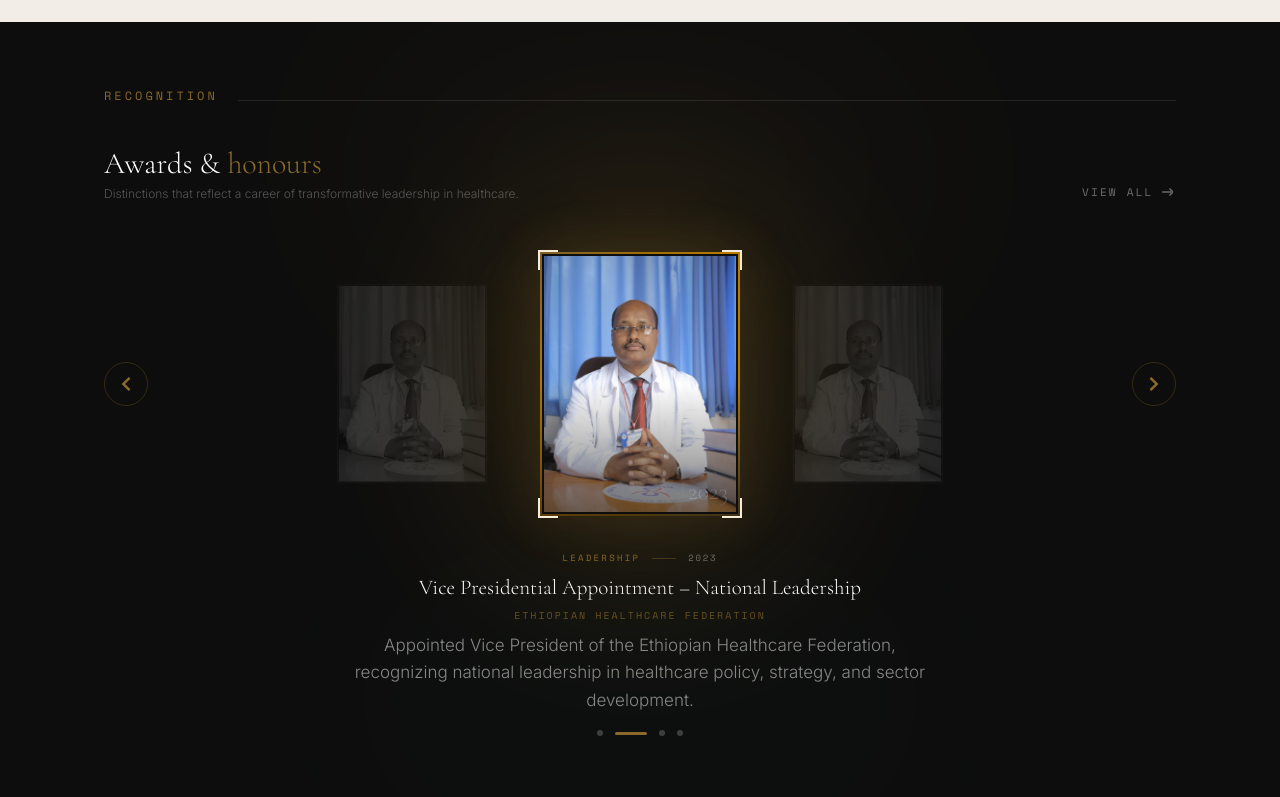
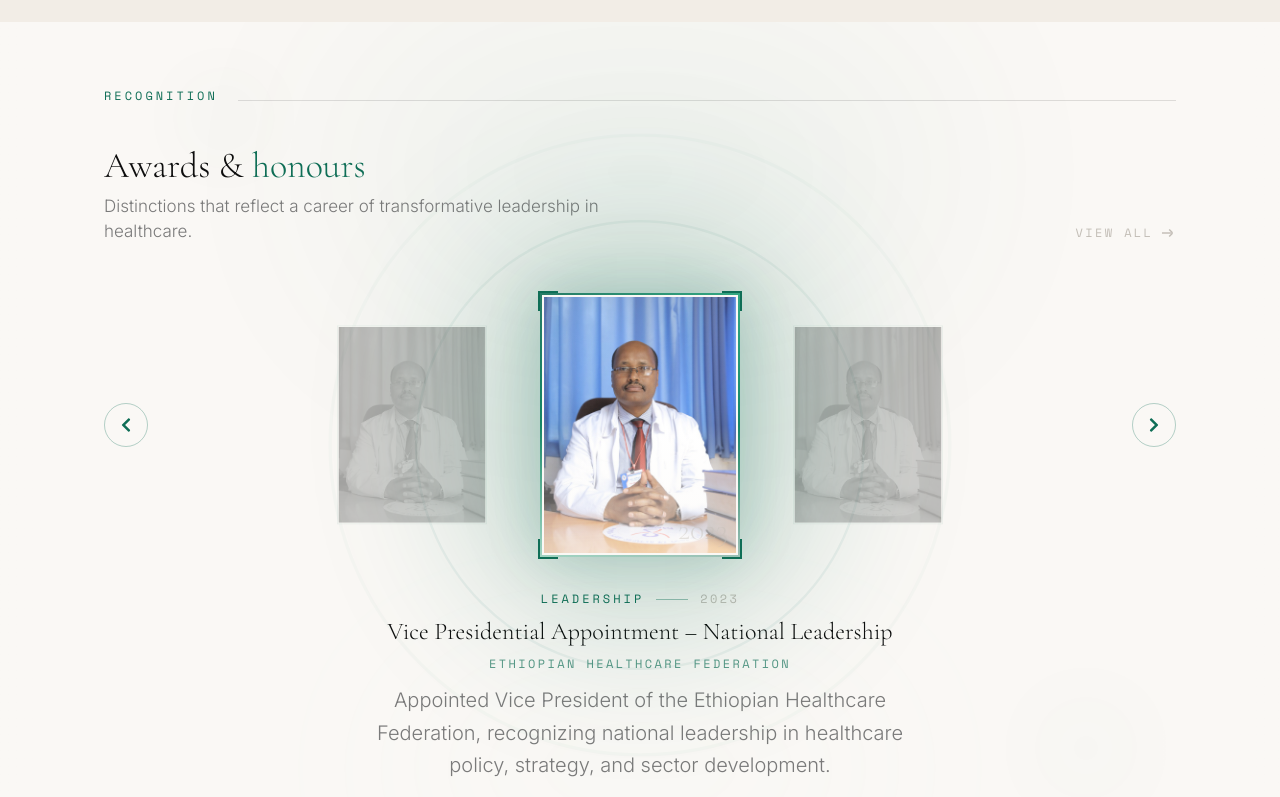
Before and after one commit to Kaleb-07/dr_portfolio, a React (Vite) app: page / in a window 1280 px wide. Shown: the part 3680-4477 px from the top of the page. Built offline with nearby package versions, Linux system fonts and the light colour scheme.

Commit message:
updating the awards secion ui

```diff
--- a/src/features/home/HomeAwards.tsx
+++ b/src/features/home/HomeAwards.tsx
@@ -1,6 +1,6 @@
-import { useState, useRef, useEffect, useCallback } from 'react'
+import { useState, useRef, useEffect, useCallback, useMemo } from 'react'
 import { Link } from 'react-router-dom'
-import { motion, useInView } from 'framer-motion'
+import { motion, useInView, AnimatePresence } from 'framer-motion'
 import { FaChevronLeft, FaChevronRight } from 'react-icons/fa'
 import { Container } from '@/components/shared'
 import { awards } from '@/data/awards'
@@ -21,7 +21,7 @@ function GoldenFrame({
         className={cn(
           'relative transition-all duration-700 ease-out',
           isActive
-            ? 'shadow-[0_0_50px_rgba(138,106,42,0.2),0_0_100px_rgba(138,106,42,0.08)]'
+            ? 'shadow-[0_0_50px_rgba(15,110,86,0.2),0_0_100px_rgba(15,110,86,0.08)]'
             : 'shadow-none'
         )}
       >
@@ -29,17 +29,37 @@ function GoldenFrame({
           className={cn(
             'relative transition-all duration-700 ease-out',
             isActive
-              ? 'p-[2px] bg-gradient-to-br from-gold via-yellow-600 to-gold'
-              : 'p-[1px] bg-white/10'
+              ? 'p-[2px] bg-gradient-to-br from-teal via-teal-mid to-teal'
+              : 'p-[1px] bg-teal/20'
           )}
         >
-          <div className={cn('bg-ink transition-all duration-700', isActive ? 'p-[2px]' : 'p-[1px]')}>
+          <div className={cn('bg-paper transition-all duration-700', isActive ? 'p-[2px]' : 'p-[1px]')}>
             {isActive && (
               <>
-                <div className="absolute -top-[2px] -left-[2px] w-5 h-5 border-t-[2.5px] border-l-[2.5px] border-gold-light z-10" />
-                <div className="absolute -top-[2px] -right-[2px] w-5 h-5 border-t-[2.5px] border-r-[2.5px] border-gold-light z-10" />
-                <div className="absolute -bottom-[2px] -left-[2px] w-5 h-5 border-b-[2.5px] border-l-[2.5px] border-gold-light z-10" />
-                <div className="absolute -bottom-[2px] -right-[2px] w-5 h-5 border-b-[2.5px] border-r-[2.5px] border-gold-light z-10" />
+                <motion.div
+                  initial={{ opacity: 0 }}
+                  animate={{ opacity: 1 }}
+                  transition={{ duration: 0.4, delay: 0.15 }}
+                  className="absolute -top-[2px] -left-[2px] w-5 h-5 border-t-[2.5px] border-l-[2.5px] border-teal z-10"
+                />
+                <motion.div
+                  initial={{ opacity: 0 }}
+                  animate={{ opacity: 1 }}
+                  transition={{ duration: 0.4, delay: 0.2 }}
+                  className="absolute -top-[2px] -right-[2px] w-5 h-5 border-t-[2.5px] border-r-[2.5px] border-teal z-10"
+                />
+                <motion.div
+                  initial={{ opacity: 0 }}
+                  animate={{ opacity: 1 }}
+                  transition={{ duration: 0.4, delay: 0.25 }}
+                  className="absolute -bottom-[2px] -left-[2px] w-5 h-5 border-b-[2.5px] border-l-[2.5px] border-teal z-10"
+                />
+                <motion.div
+                  initial={{ opacity: 0 }}
+                  animate={{ opacity: 1 }}
+                  transition={{ duration: 0.4, delay: 0.3 }}
+                  className="absolute -bottom-[2px] -right-[2px] w-5 h-5 border-b-[2.5px] border-r-[2.5px] border-teal z-10"
+                />
               </>
             )}
             {children}
@@ -48,10 +68,52 @@ function GoldenFrame({
       </div>
       {isActive && (
         <div className="absolute -inset-20 -z-10 pointer-events-none">
-          <div className="w-full h-full rounded-full opacity-20 blur-[80px] bg-gold" />
+          <div className="w-full h-full rounded-full opacity-20 blur-[80px] bg-teal" />
         </div>
       )}
     </div>
+  )
+}
+
+function Fireworks({ index, count = 32 }: { index: number; count?: number }) {
+  const particles = useMemo(() => {
+    return Array.from({ length: count }, (_, i) => {
+      const angle = (i / count) * 360 + Math.random() * 20
+      const rad = (angle * Math.PI) / 180
+      const distance = 80 + Math.random() * 140
+      const size = 4 + Math.random() * 5
+      const colors = ['bg-teal', 'bg-teal-mid', 'bg-teal-light']
+      return {
+        x: Math.cos(rad) * distance,
+        y: Math.sin(rad) * distance,
+        size,
+        delay: Math.random() * 0.2,
+        color: colors[Math.floor(Math.random() * colors.length)],
+      }
+    })
+  }, [index, count])
+
+  return (
+    <motion.div className="absolute inset-0 pointer-events-none" key={`${index}-${count}`}>
+      {particles.map((p, i) => (
+        <motion.div
+          key={i}
+          initial={{ opacity: 1, x: "-50%", y: "-50%", scale: 1 }}
+          animate={{
+            opacity: 0,
+            x: `calc(-50% + ${p.x}px)`,
+            y: `calc(-50% + ${p.y}px)`,
+            scale: 0,
+          }}
+          transition={{
+            duration: 1.2 + p.delay,
+            ease: 'easeOut',
+          }}
+          className={`absolute top-1/2 left-1/2 rounded-full ${p.color}`}
+          style={{ width: p.size, height: p.size }}
+        />
+      ))}
+    </motion.div>
   )
 }
 
@@ -60,6 +122,7 @@ const gap = 28
 
 export default function HomeAwards() {
   const [activeIndex, setActiveIndex] = useState(0)
+  const [prevIndex, setPrevIndex] = useState(0)
   const sectionRef = useRef<HTMLDivElement>(null)
   const headerRef = useRef<HTMLDivElement>(null)
   const headerInView = useInView(headerRef, { once: true })
@@ -67,6 +130,11 @@ export default function HomeAwards() {
   const total = featuredAwards.length
 
   const goTo = useCallback((next: number) => {
+    setPrevIndex((prev) => {
+      const n = ((next % total) + total) % total
+      const curr = ((prev) + total) % total
+      return n !== curr ? curr : prev
+    })
     setActiveIndex(((next % total) + total) % total)
   }, [total])
 
@@ -94,23 +162,76 @@ export default function HomeAwards() {
   return (
     <section
       ref={sectionRef}
-      className="py-12 md:py-16 bg-ink text-white relative overflow-hidden"
+      className="py-12 md:py-16 bg-paper text-ink relative overflow-hidden"
     >
       {/* ── Cinematic ambient lighting ── */}
       <div className="absolute inset-0 overflow-hidden pointer-events-none">
         {/* Top spotlight */}
-        <div className="absolute top-0 left-1/2 -translate-x-1/2 w-[600px] h-[300px] opacity-[0.06] bg-gold blur-[120px] rounded-full" />
+        <div className="absolute top-0 left-1/2 -translate-x-1/2 w-[600px] h-[300px] opacity-[0.05] bg-teal blur-[120px] rounded-full" />
         {/* Bottom warm glow */}
-        <div className="absolute bottom-0 left-1/2 -translate-x-1/2 w-[500px] h-[200px] opacity-[0.04] bg-teal blur-[100px] rounded-full" />
+        <div className="absolute bottom-0 left-1/2 -translate-x-1/2 w-[500px] h-[200px] opacity-[0.04] bg-teal-light blur-[100px] rounded-full" />
         {/* Left/right vignette */}
-        <div className="absolute inset-y-0 left-0 w-32 bg-gradient-to-r from-ink to-transparent z-10 pointer-events-none" />
-        <div className="absolute inset-y-0 right-0 w-32 bg-gradient-to-r from-transparent to-ink z-10 pointer-events-none" />
+        <div className="absolute inset-y-0 left-0 w-32 bg-gradient-to-r from-paper to-transparent z-10 pointer-events-none" />
+        <div className="absolute inset-y-0 right-0 w-32 bg-gradient-to-r from-transparent to-paper z-10 pointer-events-none" />
+
+        {/* ── Decorative ripple on award change ── */}
+        <AnimatePresence mode="popLayout">
+          <motion.div
+            key={activeIndex}
+            initial={{ opacity: 0, scale: 0.3 }}
+            animate={{ opacity: 0.12, scale: 2.5 }}
+            exit={{ opacity: 0 }}
+            transition={{ duration: 1.2, ease: 'easeOut' }}
+            className="absolute top-1/2 left-1/2 -translate-x-1/2 -translate-y-1/2 w-[180px] h-[180px] rounded-full border border-teal/50 pointer-events-none"
+          />
+        </AnimatePresence>
+
+        <AnimatePresence mode="popLayout">
+          <motion.div
+            key={activeIndex}
+            initial={{ opacity: 0, scale: 0.2 }}
+            animate={{ opacity: 0.08, scale: 3.5 }}
+            exit={{ opacity: 0 }}
+            transition={{ duration: 1.6, ease: 'easeOut', delay: 0.15 }}
+            className="absolute top-1/2 left-1/2 -translate-x-1/2 -translate-y-1/2 w-[180px] h-[180px] rounded-full border border-teal/30 pointer-events-none"
+          />
+        </AnimatePresence>
+
+        {/* Floating orbs */}
+        <motion.div
+          key={`orb1-${activeIndex}`}
+          initial={{ opacity: 0, y: 20 }}
+          animate={{ opacity: 0.05, y: 0 }}
+          transition={{ duration: 1, delay: 0.3 }}
+          className="absolute top-16 left-[15%] w-16 h-16 rounded-full bg-teal blur-[40px] pointer-events-none"
+        />
+        <motion.div
+          key={`orb2-${activeIndex}`}
+          initial={{ opacity: 0, y: -20 }}
+          animate={{ opacity: 0.04, y: 0 }}
+          transition={{ duration: 1, delay: 0.5 }}
+          className="absolute bottom-20 right-[12%] w-20 h-20 rounded-full bg-teal blur-[50px] pointer-events-none"
+        />
+
+        {/* Firework particle burst — center */}
+        <Fireworks key={`c-${activeIndex}`} index={activeIndex} count={32} />
+
+        {/* Firework particle burst — left side */}
+        <div className="absolute left-0 top-0 w-1/4 h-full">
+          <Fireworks key={`l-${activeIndex}`} index={activeIndex} count={16} />
+        </div>
+
+        {/* Firework particle burst — right side */}
+        <div className="absolute right-0 top-0 w-1/4 h-full">
+          <Fireworks key={`r-${activeIndex}`} index={activeIndex} count={16} />
+        </div>
+
         {/* Subtle texture overlay */}
         <div
-          className="absolute inset-0 opacity-[0.015]"
+          className="absolute inset-0 opacity-[0.02]"
           style={{
             backgroundImage:
-              'radial-gradient(circle at 25% 25%, white 0.5px, transparent 0.5px), radial-gradient(circle at 75% 75%, white 0.5px, transparent 0.5px)',
+              'radial-gradient(circle at 25% 25%, rgba(0,0,0,0.3) 0.5px, transparent 0.5px), radial-gradient(circle at 75% 75%, rgba(0,0,0,0.3) 0.5px, transparent 0.5px)',
             backgroundSize: '40px 40px',
           }}
         />
@@ -126,21 +247,21 @@ export default function HomeAwards() {
           className="mb-6 md:mb-8"
         >
           <div className="section-header">
-            <span className="section-tag text-gold tracking-[0.25em]">Recognition</span>
-            <span className="section-rule !bg-white/10" />
+            <span className="section-tag text-teal tracking-[0.25em]">Recognition</span>
+            <span className="section-rule" />
           </div>
           <div className="flex flex-col md:flex-row md:items-end md:justify-between gap-4">
             <div>
-              <h2 className="font-serif text-2xl md:text-3xl font-light text-white">
-                Awards &amp; <em className="text-gold not-italic">honours</em>
+              <h2 className="font-serif text-3xl md:text-4xl font-light text-ink">
+                Awards &amp; <em className="text-teal not-italic">honours</em>
               </h2>
-              <p className="mt-1 text-xs font-light text-white/30 max-w-lg">
+              <p className="mt-2 text-sm font-light text-ink-muted max-w-lg">
                 Distinctions that reflect a career of transformative leadership in healthcare.
               </p>
             </div>
             <Link
               to="/awards-recognition"
-              className="inline-flex items-center gap-2 font-mono text-[11px] tracking-[0.2em] uppercase text-white/40 hover:text-gold transition-colors duration-300 shrink-0"
+              className="inline-flex items-center gap-2 font-mono text-xs tracking-[0.2em] uppercase text-ink-faint hover:text-teal-mid transition-colors duration-300 shrink-0"
             >
               View All
               <span className="text-base leading-none">→</span>
@@ -153,14 +274,14 @@ export default function HomeAwards() {
           {/* Navigation arrows */}
           <button
             onClick={goPrev}
-            className="absolute left-0 top-1/2 -translate-y-1/2 z-20 w-11 h-11 flex items-center justify-center rounded-full border border-gold/30 text-gold hover:bg-gold/10 hover:border-gold/60 transition-all duration-300 focus:outline-none"
+            className="absolute left-0 top-1/2 -translate-y-1/2 z-20 w-11 h-11 flex items-center justify-center rounded-full border border-teal/30 text-teal hover:bg-teal/10 hover:border-teal/60 transition-all duration-300 focus:outline-none"
             aria-label="Previous award"
           >
             <FaChevronLeft size={16} />
           </button>
           <button
             onClick={goNext}
-            className="absolute right-0 top-1/2 -translate-y-1/2 z-20 w-11 h-11 flex items-center justify-center rounded-full border border-gold/30 text-gold hover:bg-gold/10 hover:border-gold/60 transition-all duration-300 focus:outline-none"
+            className="absolute right-0 top-1/2 -translate-y-1/2 z-20 w-11 h-11 flex items-center justify-center rounded-full border border-teal/30 text-teal hover:bg-teal/10 hover:border-teal/60 transition-all duration-300 focus:outline-none"
             aria-label="Next award"
           >
             <FaChevronRight size={16} />
@@ -205,10 +326,10 @@ export default function HomeAwards() {
                         )}
                       />
                       {isActive && (
-                        <div className="absolute inset-0 bg-gradient-to-t from-ink/60 via-transparent to-ink/10 pointer-events-none" />
+                        <div className="absolute inset-0 bg-gradient-to-t from-paper/60 via-transparent to-paper/10 pointer-events-none" />
                       )}
                       {isActive && (
-                        <span className="absolute bottom-3 right-3 font-serif text-2xl font-light text-white/20 leading-none select-none">
+                        <span className="absolute bottom-3 right-3 font-serif text-3xl font-light text-ink-faint/40 leading-none select-none">
                           {award.year}
                         </span>
                       )}
@@ -229,24 +350,24 @@ export default function HomeAwards() {
             transition={{ duration: 0.45, ease: [0.22, 1, 0.36, 1] }}
           >
             <div className="flex items-center justify-center gap-3 mb-2">
-              <span className="font-mono text-[9px] tracking-[0.25em] uppercase text-gold">
+              <span className="font-mono text-xs tracking-[0.25em] uppercase text-teal">
                 {activeAward.category}
               </span>
-              <span className="w-6 h-px bg-gold/40" />
-              <span className="font-mono text-[9px] tracking-[0.2em] uppercase text-white/40">
+              <span className="w-8 h-px bg-teal/40" />
+              <span className="font-mono text-xs tracking-[0.2em] uppercase text-ink-faint">
                 {activeAward.year}
               </span>
             </div>
 
-            <h3 className="font-serif text-lg md:text-xl font-light text-white leading-snug mb-1">
+            <h3 className="font-serif text-xl md:text-2xl font-light text-ink leading-snug mb-2">
               {activeAward.title}
             </h3>
 
-            <p className="font-mono text-[10px] tracking-[0.2em] uppercase text-gold/70 mb-2">
+            <p className="font-mono text-xs tracking-[0.2em] uppercase text-teal/70 mb-3">
               {activeAward.organization}
             </p>
 
-            <p className="text-sm font-light text-white/50 leading-relaxed max-w-xl mx-auto">
+            <p className="text-base font-light text-ink-muted leading-relaxed max-w-xl mx-auto">
               {activeAward.description}
             </p>
           </motion.div>
@@ -261,8 +382,8 @@ export default function HomeAwards() {
               className={cn(
                 'rounded-full transition-all duration-500 focus:outline-none',
                 i === activeIndex
-                  ? 'w-8 h-[3px] bg-gold'
-                  : 'w-[6px] h-[6px] bg-white/20 hover:bg-white/40'
+                  ? 'w-8 h-[3px] bg-teal'
+                  : 'w-[6px] h-[6px] bg-ink-faint/50 hover:bg-ink-muted/60'
               )}
               aria-label={`Go to award ${i + 1}`}
             />
--- a/src/pages/HomePage.tsx
+++ b/src/pages/HomePage.tsx
@@ -26,8 +26,8 @@ export default function HomePage() {
       <HomeEcosystem />
       <HomeFoundation />
       <HomeAwards />
+      <HomePhilosophy />
       <HomeTestimonials />
-      <HomePhilosophy />
       <HomeContact />
     </>
   )
```
